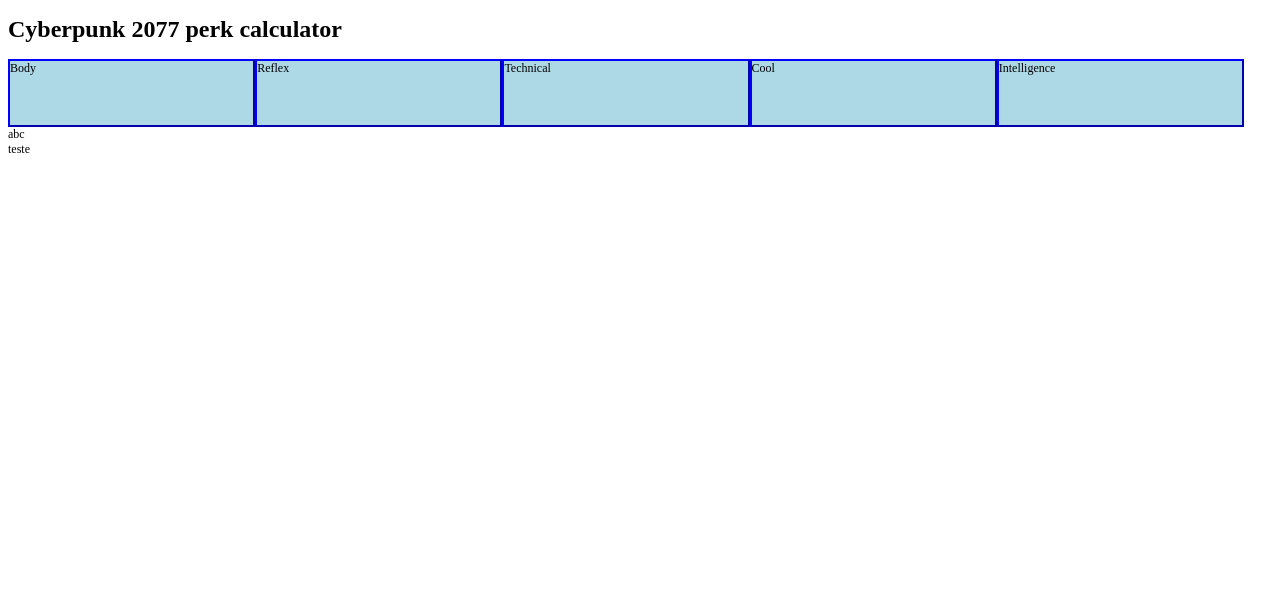
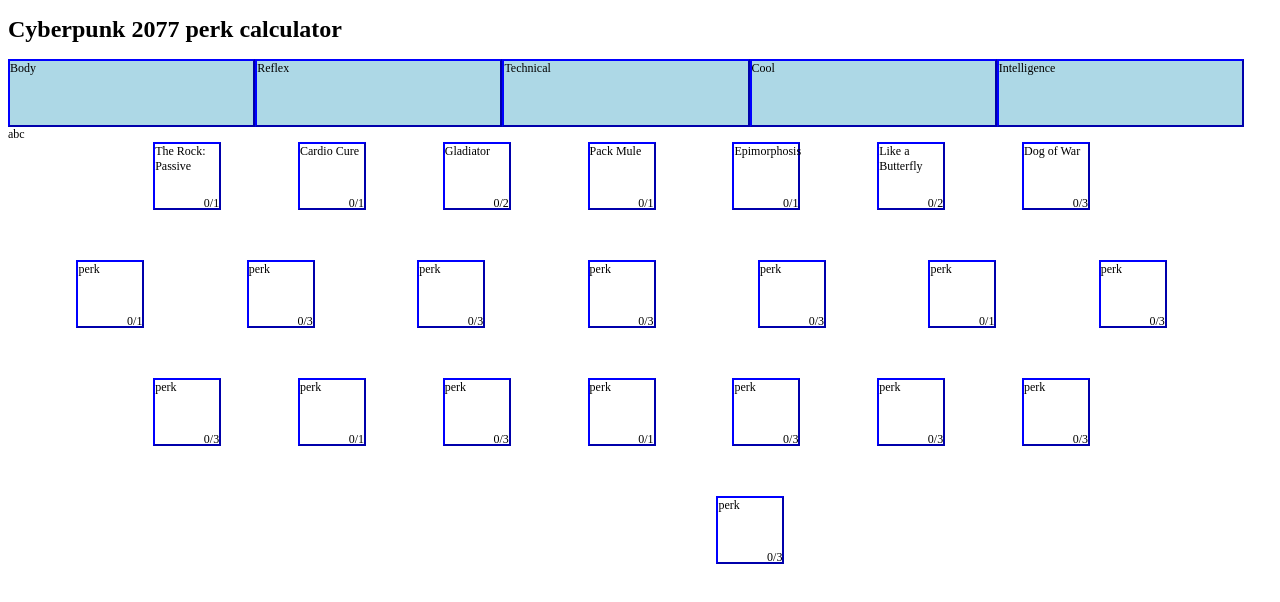
Before and after one commit to Populim/cybertree, a plain HTML site: page index.html in a window 1280 px wide. Drawn offline with Linux system fonts and the light colour scheme.

Commit message:
added case of empty hash

```diff
--- a/script.js
+++ b/script.js
@@ -55,7 +55,7 @@ function fromBinary(hsh){
 			size = 2;
 		}
 		perks[i].aV = parseInt(hsh.slice(index, index+size),2);
-		if(perks[i].aV.isNaN()){
+		if(isNaN(perks[i].aV)){
 			perks[i].aV = 0;
 		}
 		//console.log(perks[i].aV);
```
Also changed, not shown: index.html (+1 -1 lines).
